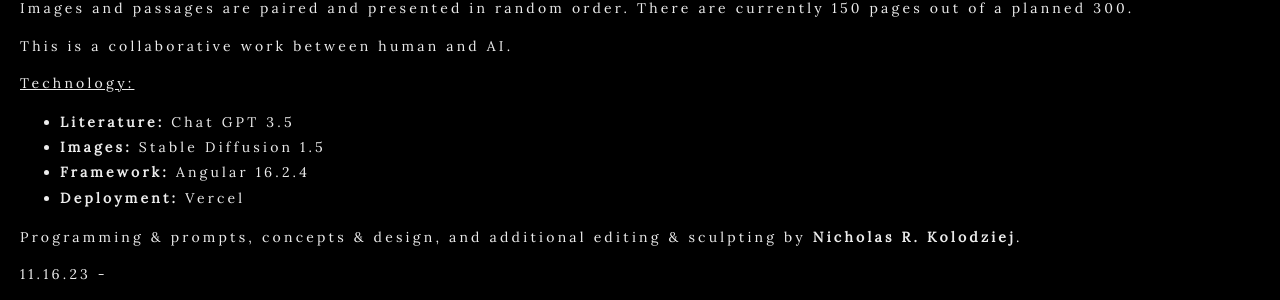
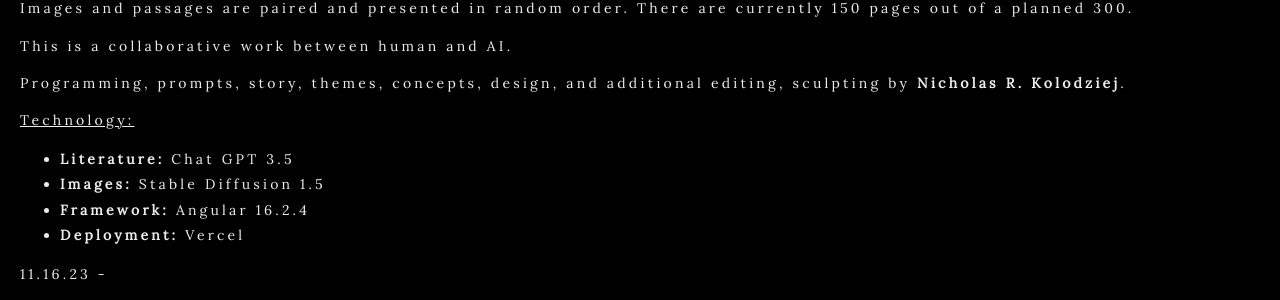
Before and after one commit to koloquial/garden-of-mirrors, an Angular app: page /about in a window 1280 px wide. Shown: the part 598-898 px from the top of the page. Built offline with nearby package versions, Linux system fonts and the light colour scheme.

Commit message:
adjusted about

```diff
--- a/src/app/components/about/about.component.html
+++ b/src/app/components/about/about.component.html
@@ -25,6 +25,8 @@
 
     <p>This is a collaborative work between human and AI.</p>
 
+    <p>Programming, prompts, story, themes, concepts, design, and additional editing, sculpting by <b>Nicholas R. Kolodziej</b>.</p>
+
     <p><u>Technology:</u></p>
     <ul>
         <li><b>Literature:</b> Chat GPT 3.5</li>
@@ -35,7 +37,7 @@
 
 
 
-    <p>Programming & prompts, concepts & design, and additional editing & sculpting by <b>Nicholas R. Kolodziej</b>.</p>
+
 
     <p>11.16.23 - </p>
 
```
